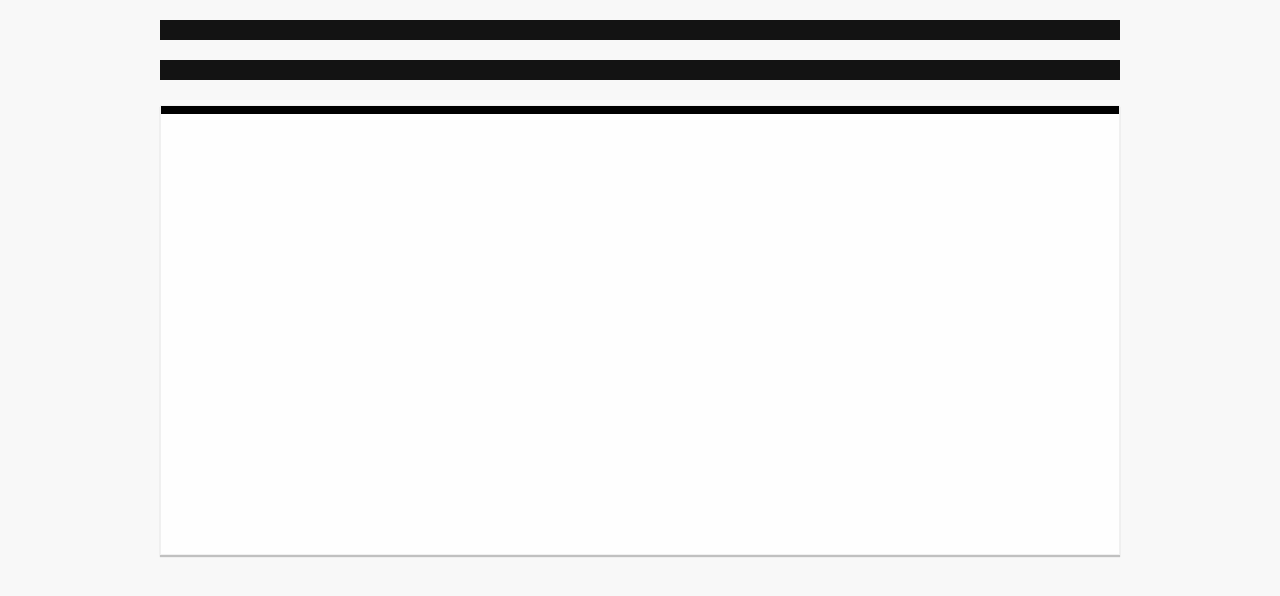
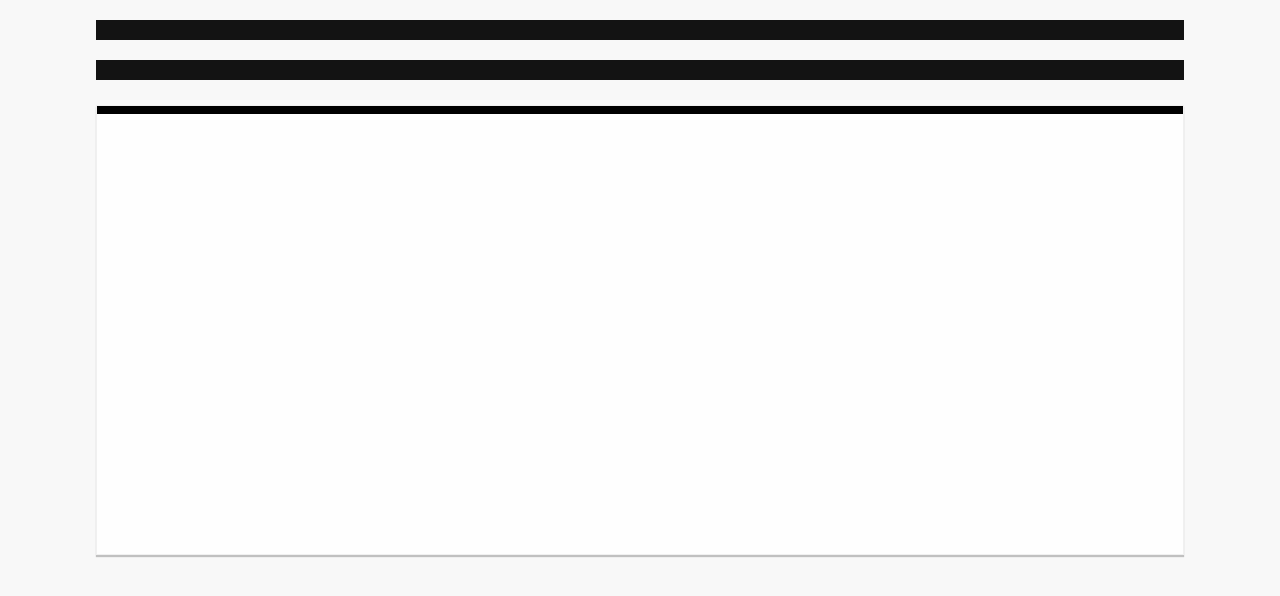
Before and after one commit to ryanpoplin/backbone-animation-project, a plain HTML site: page app/index.html in a window 1280 px wide. Drawn offline with Linux system fonts and the light colour scheme.

Commit message:
Basic update...

```diff
--- a/app/css/main.css
+++ b/app/css/main.css
@@ -60,7 +60,7 @@ table {
 }
 
 div.test-style {
-	width: 960px;
+	width: 85%;
 	height: 20px;
 	background-color: #131313;
 	margin: 20px auto;
@@ -71,6 +71,7 @@ div#main {
 }
 
 canvas#primary-backbone-canvas {
+	width: 85%;
 	background-color: #fefefe;
 	border: 1px solid #f0f0f0;
 	box-shadow:
@@ -79,6 +80,5 @@ canvas#primary-backbone-canvas {
 		inset 0 .5em #000;
 	margin: 25px auto;
 	height: 450px;
-	width: 960px;
 	display: block;
 }
```
